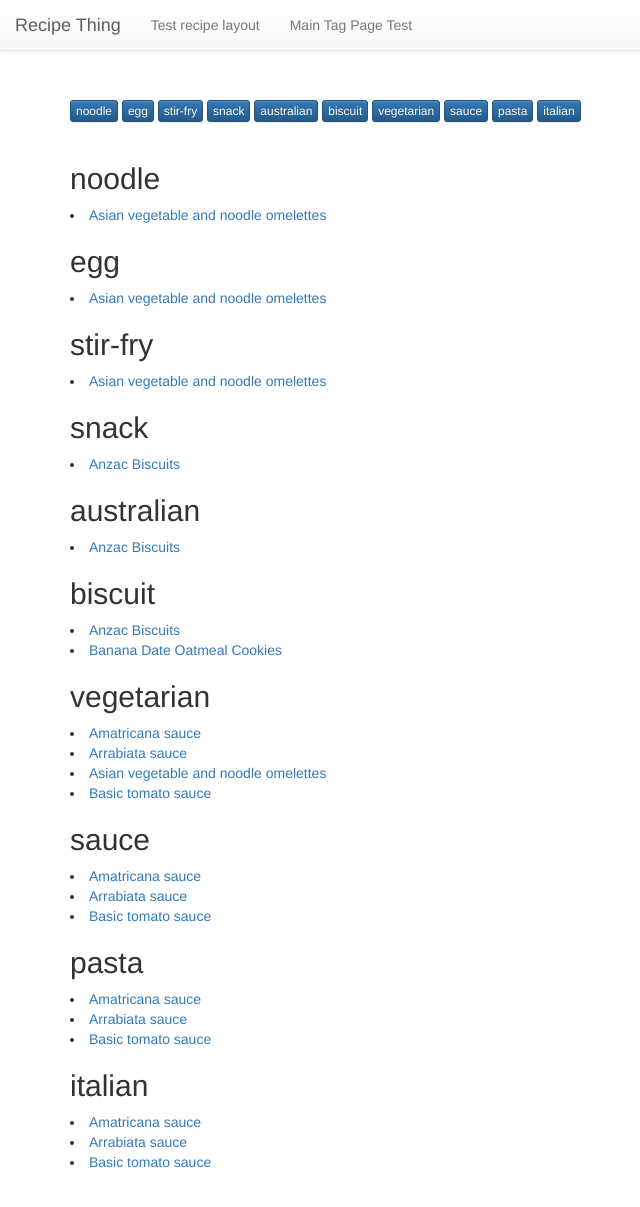
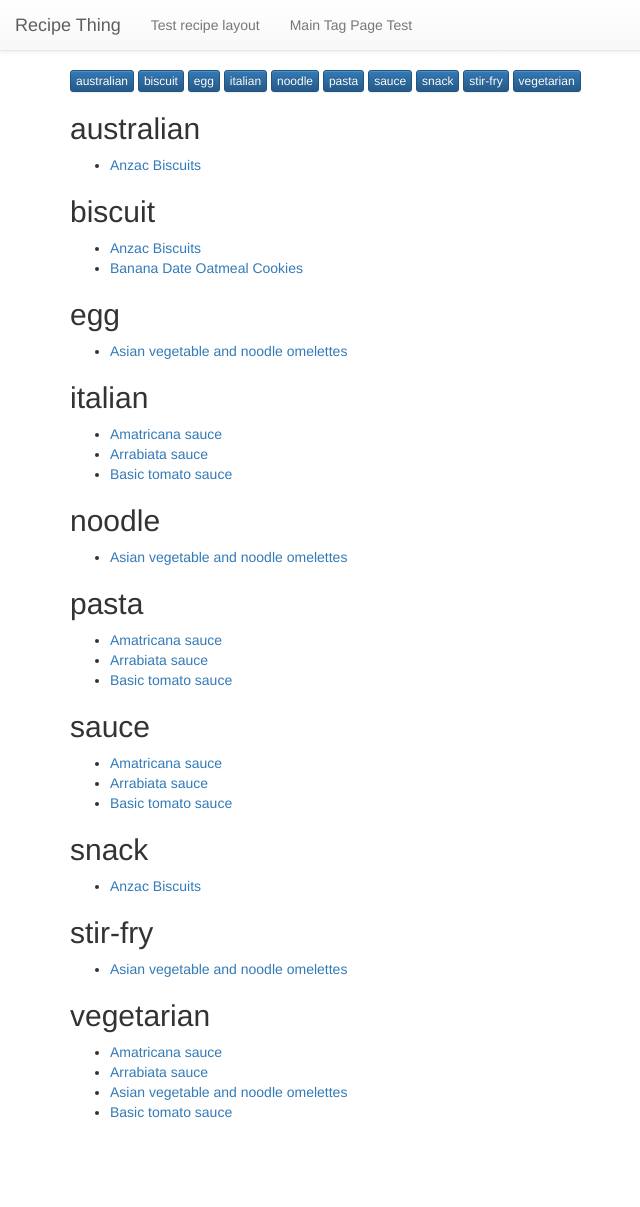
Before and after one commit to nick-howson/recipe-thing, a Jekyll site: the page built from tags/index.md, in a window 1280 px wide and 1212 px high. Shown: the top 1207 px of the window, without its empty margins (0-640 px from the left). Built offline with Jekyll 4.4.1, drawn with Linux system fonts in a browser that asks for light colours; nearby versions of some CDN libraries.

```diff
--- a/_layouts/tags.html
+++ b/_layouts/tags.html
@@ -4,8 +4,6 @@ title: Tags
 ---
 
 <h1>{{ page.title }}</h1>
-<p>&nbsp;</p>
-
 {% for recipe in site.recipes %}
 	{% for tag in recipe.tags %}
 		{% unless result contains tag %}
@@ -14,17 +12,17 @@ title: Tags
 	{% endfor %}
 {% endfor %}
 {% assign singleTags = result | split: '|' %}
-{% for singleTag in singleTags %}
+{% assign sortedTags = singleTags | sort %}
+{% for singleTag in sortedTags %}
 	<a href="#{{singleTag}}" class="btn btn-primary btn-xs">{{singleTag}}</a>
 {% endfor %}
-<br><br>
-{% assign singleTags = result | split: '|' %}
-{% for singleTag in singleTags %}
-	<h2 id="{{singleTag}}">{{singleTag}}</a></h2>
+{% for singleTag in sortedTags %}
+	<h2 id="{{singleTag}}">{{singleTag}}</h2>
+	<ul>
 	{% for recipe in site.recipes %}
 		{% if recipe.tags contains singleTag %}
 			<li><a href="{{ recipe.url }}">{{ recipe.title }}</a></li>
 		{% endif %}
 	{% endfor %}
+	</ul>
 {% endfor %}
-<br><br>
```
Lines whose indentation alone changed are shown as unchanged.
